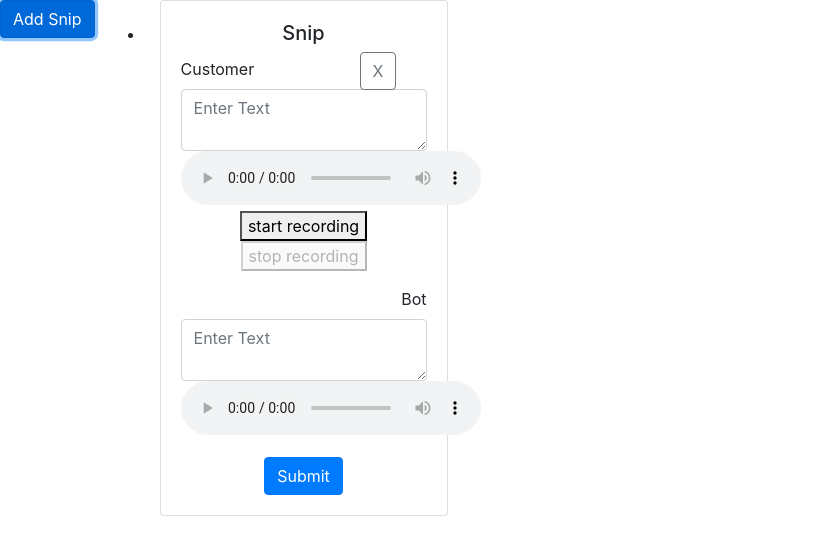
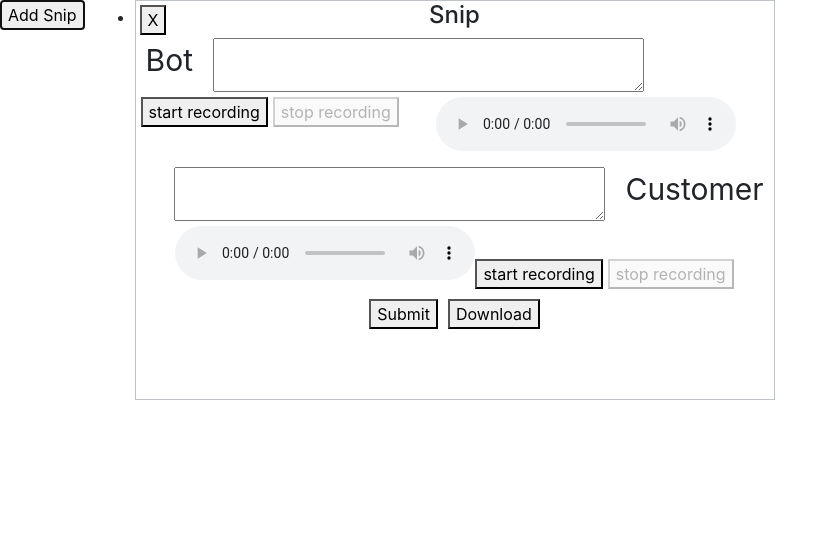
Before and after one commit to kaushiki20/ChatSnippnet, a React (Create React App) app: page / in a window 1280 px wide. Both pictures are taken after a click on the button "Add Snip". Shown: the top 552 px of the page, without its empty margins (0-838 px from the left). Built offline with nearby package versions, Linux system fonts and the light colour scheme; no server answers.

Commit message:
recording fixed && css fixed

```diff
--- a/package.json
+++ b/package.json
@@ -8,7 +8,6 @@
     "@testing-library/user-event": "^7.1.2",
     "bootstrap": "^4.4.1",
     "react": "^16.13.1",
-    "react-bootstrap": "^1.0.1",
     "react-dom": "^16.13.1",
     "react-scripts": "3.4.1"
   },
--- a/src/App.js
+++ b/src/App.js
@@ -1,5 +1,5 @@
 import React, { useState } from "react";
-import { Button, Row, Col } from "react-bootstrap";
+
 import Cards from "./pages/Cards";
 import "./App.css";
 
@@ -108,13 +108,11 @@ function App() {
   return (
     <div className="App" style={{ display: "flex" }}>
       <div>
-        <Button onClick={AddSnip}>Add Snip</Button>
+        <button onClick={AddSnip}>Add Snip</button>
       </div>
       <div>
         {snip.map((snip, i) => (
           <ul key={i} style={{ marginLeft: "10px" }}>
-            <Row>
-              <Col sm="3">
             <li
               key={i}
               data-position={i}
@@ -130,13 +128,13 @@ function App() {
               }
             >
               {" "}
-                  <Col sm="2">{snip}</Col>
-                  <Col sm="1">
-                    <Button
+              {snip}
+              <button
                 style={{
                   position: "relative",
-                        bottom: "58vh",
-                        left: "25vh",
+                  bottom: "50vh",
+                  marginLeft: "5px",
+                  marginTop: "5px",
                 }}
                 variant="outline-secondary"
                 className="float-left "
@@ -145,11 +143,8 @@ function App() {
                 }}
               >
                 X
-                    </Button>
-                  </Col>
+              </button>
             </li>
-              </Col>
-            </Row>
           </ul>
         ))}
       </div>
--- a/src/pages/Cards.js
+++ b/src/pages/Cards.js
@@ -1,39 +1,117 @@
 import React from "react";
-import { Card, Button, Form, Row } from "react-bootstrap";
+
 import useRecorder from "../useRecorder";
 function Cards() {
-  let [audioURL, isRecording, startRecording, stopRecording] = useRecorder();
+  let [
+    audioURL,
+    isRecording,
+    startRecording,
+    stopRecording,
+    botRecording,
+  ] = useRecorder();
+  console.log(audioURL[1].audioURL);
   return (
     <div>
-      <Card
+      <div
         style={{
-          width: "18rem",
+          width: "80vh",
+          height: "50vh",
+          border: "1px #bdc3c7 solid",
         }}
       >
-        <Card.Body>
-          <Card.Title>Snip</Card.Title>
+        <div>
+          <h4>Snip</h4>
 
-          <Card.Text>
-            <Form.Group>
-              <Form.Label className="float-left">Customer</Form.Label>
-              <Form.Control as="textarea" placeholder="Enter Text" />
-              <audio id="player" src={audioURL} controls></audio>
-              <button onClick={startRecording} disabled={isRecording}>
-                start recording
-              </button>
-              <button onClick={stopRecording} disabled={!isRecording}>
-                stop recording
-              </button>
-            </Form.Group>
-            <Form.Group>
-              <Form.Label className="float-right">Bot</Form.Label>
-              <Form.Control as="textarea" placeholder="Enter Text" />
-              <audio id="player" controls></audio>
-            </Form.Group>
-          </Card.Text>
-          <Button variant="primary">Submit</Button>
-        </Card.Body>
-      </Card>
+          <div>
+            <div style={{ marginBottom: "10px" }}>
+              <label
+                style={{ fontSize: "30px", float: "left", marginLeft: "10px" }}
+              >
+                Bot
+              </label>
+              <textarea
+                style={{ float: "left", marginLeft: "20px" }}
+                id="w3mission"
+                rows="2"
+                cols="40"
+              ></textarea>
+              <div>
+                <audio
+                  style={{ marginTop: "5px" }}
+                  id="2"
+                  src={audioURL[1].audioUrl}
+                  controls
+                ></audio>
+                <button
+                  style={{
+                    marginRight: "5px",
+                    float: "left",
+                    marginTop: "5px",
+                    marginLeft: "5px",
+                  }}
+                  id="2"
+                  onClick={(e) => startRecording(2, "bot", e)}
+                  disabled={botRecording}
+                >
+                  start recording
+                </button>
+                <button
+                  style={{
+                    float: "left",
+                    marginTop: "5px",
+                  }}
+                  onClick={(e) => stopRecording(2, "bot", e)}
+                  disabled={!botRecording}
+                >
+                  stop recording
+                </button>
+              </div>
+            </div>
+            <div style={{ marginBottom: "10px" }}>
+              <label
+                style={{
+                  fontSize: "30px",
+                  float: "right",
+                  marginRight: "10px",
+                }}
+              >
+                Customer
+              </label>
+              <textarea
+                style={{ float: "right", marginRight: "20px" }}
+                id="w3mission"
+                rows="2"
+                cols="40"
+              ></textarea>
+
+              <div>
+                <audio
+                  style={{ marginTop: "5px" }}
+                  id="1"
+                  src={audioURL[0].audioUrl}
+                  controls
+                ></audio>
+                <button
+                  style={{ marginTop: "5px" }}
+                  onClick={(e) => startRecording(1, "user", e)}
+                  disabled={isRecording}
+                >
+                  start recording
+                </button>
+                <button
+                  style={{ marginTop: "5px", marginLeft: "5px" }}
+                  onClick={(e) => stopRecording(1, "user", e)}
+                  disabled={!isRecording}
+                >
+                  stop recording
+                </button>
+              </div>
+            </div>
+          </div>
+          <button style={{ marginRight: "10px" }}>Submit</button>
+          <button>Download</button>
+        </div>
+      </div>
     </div>
   );
 }
--- a/src/useRecorder.js
+++ b/src/useRecorder.js
@@ -1,20 +1,26 @@
 import { useEffect, useState, useRef, useCallback } from "react";
 
-const useToggle = (initialValue) => {
-  const [toggleValue, setToggleValue] = useState(initialValue);
-  const toggler = useCallback(() => setToggleValue(!toggleValue), []);
-
-  return [toggleValue, toggler];
-};
-
 const useRecorder = () => {
-  const [audioURL, setAudioURL] = useState("");
-
-  const [isRecording, toggleIsRecording] = useToggle(false);
-
+  const [audioURL, setAudioURL] = useState([
+    {
+      id: 1,
+      type: "user",
+      audioUrl: "",
+    },
+    {
+      id: 2,
+      type: "bot",
+      audioUrl: "",
+    },
+  ]);
+  // const [currentId, setCurrentId] = useState(null);
+  const [isRecording, setIsRecording] = useState(false);
+  const [botRecording, setBotRecording] = useState(false);
   const recorder = useRef({});
+  const currentId = useRef(null);
 
   useEffect(() => {
+    // get audio stream from user's mic
     navigator.mediaDevices
       .getUserMedia({
         audio: true,
@@ -23,25 +29,55 @@ const useRecorder = () => {
         console.log("ready to record!");
         recorder.current = new MediaRecorder(stream);
 
+        // listen to dataavailable, which gets triggered whenever we have
+        // an audio blob available
         recorder.current.addEventListener("dataavailable", onRecordingReady);
       })
       .catch((err) => console.error("getUserMedia failed:", err.name));
   }, []);
 
-  const startRecording = useCallback(() => {
-    recorder.current.start();
-    toggleIsRecording();
-  }, recorder.current);
+  const startRecording = useCallback(
+    (id, type, e) => {
+      recorder.current.start();
 
-  const stopRecording = useCallback(() => {
-    recorder.current.stop();
-  }, recorder.current);
+      currentId.current = { id, type };
+
+      console.log("working");
+      if (id === 1) {
+        setIsRecording(true);
+      } else {
+        setBotRecording(true);
+      }
+    },
+    [recorder]
+  );
+
+  const stopRecording = useCallback(
+    (id, type, e) => {
+      recorder.current.stop();
+      if (id === 1) {
+        setIsRecording(false);
+      } else {
+        setBotRecording(false);
+      }
+      console.log("stopped");
+    },
+    [recorder]
+  );
 
   const onRecordingReady = (e) => {
-    setAudioURL(URL.createObjectURL(e.data));
+    console.log(currentId.current.id, currentId.current.type);
+    let newAudio = audioURL.map((a, i) => {
+      if (a.id === currentId.current.id && a.type === currentId.current.type) {
+        return { ...a, audioUrl: URL.createObjectURL(e.data) };
+      }
+      return a;
+    });
+    console.log(newAudio);
+    setAudioURL(newAudio);
   };
 
-  return [audioURL, isRecording, startRecording, stopRecording];
+  return [audioURL, isRecording, startRecording, stopRecording, botRecording];
 };
 
 export default useRecorder;
```
Also changed, not shown: 1 other file (tests, documents, lock files or other folders). Lines whose indentation alone changed are shown as unchanged.
